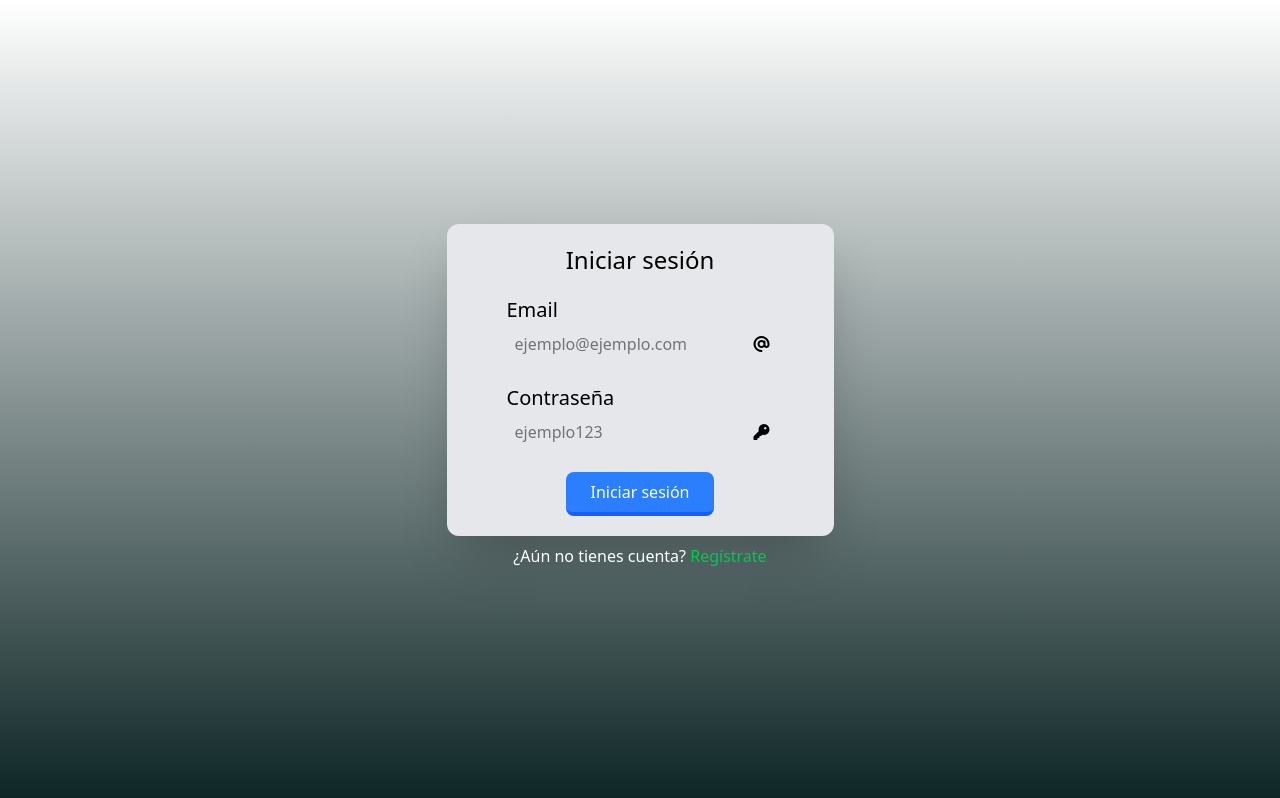
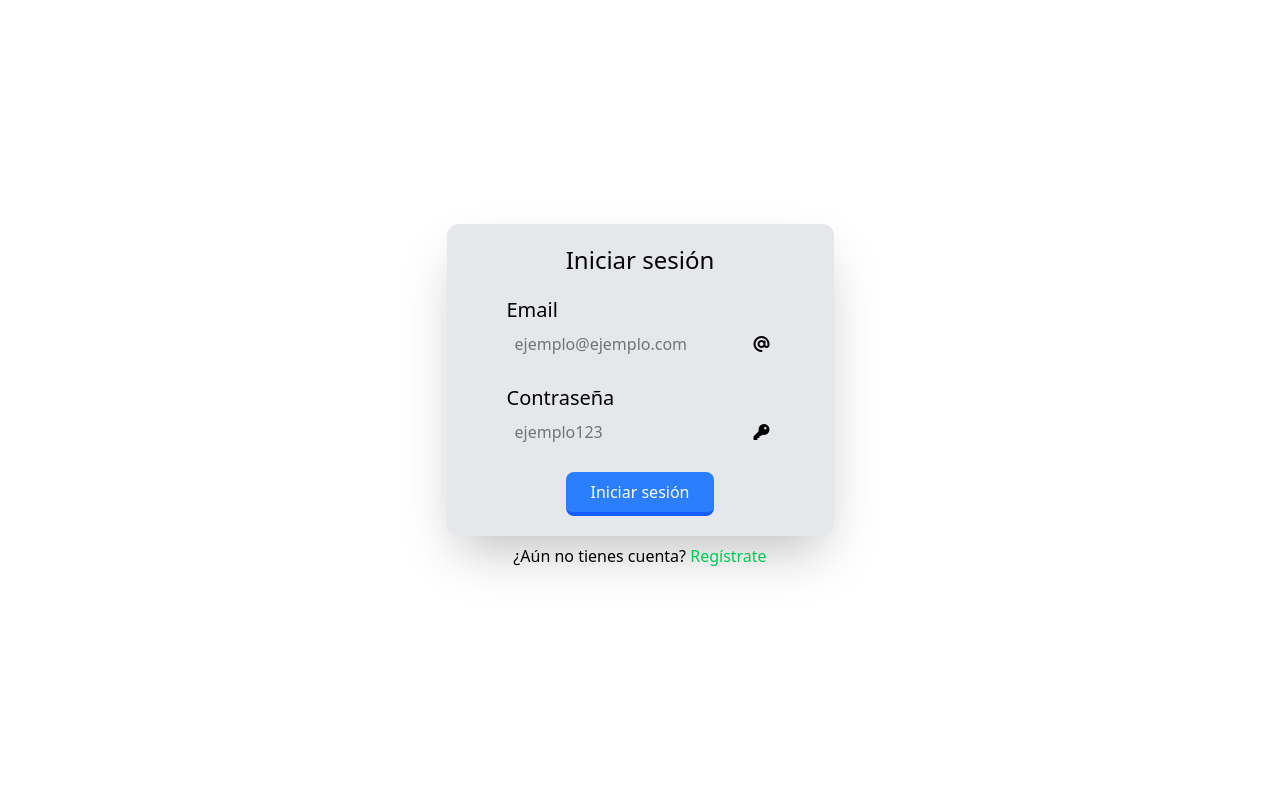
Before and after one commit to KACRalberto/ProyectoFinalDwec, a Vue app: page /auth in a window 1280 px wide. Built offline with nearby package versions, Linux system fonts and the light colour scheme; no server answers.

Commit message:
rutas vercel xd

```diff
--- a/src/App.vue
+++ b/src/App.vue
@@ -25,8 +25,12 @@ onAuthStateChanged(auth,(firebaseUser)=>{
 
 <style lang="sass" scoped>
 main
-  background: #0e2626
-  background: linear-gradient(0deg,rgba(14, 38, 38, 1) 0%, rgba(255, 255, 255, 1) 100%)
+  background-color: white
 
+header
+  position: sticky
+  top: 0
+  z-index: 9999
+  background-color: white
 
 </style>
--- a/src/views/authViewPage.vue
+++ b/src/views/authViewPage.vue
@@ -26,7 +26,7 @@
                 </div>
                 <button type="submit" class="cursor-pointer transition-all bg-blue-500 text-white px-6 py-2 rounded-lg border-blue-600 border-b-[4px] hover:brightness-110 hover:-translate-y-[1px] hover:border-b-[6px] active:border-b-[2px] active:brightness-90 active:translate-y-[2px]">Registrarse</button>
             </form>
-            <button @click="registrarse = !registrarse" class="p-2 self-center font-[500] text-white">¿Ya tienes cuenta? <span class="text-green-500">
+            <button @click="registrarse = !registrarse" class="p-2 self-center font-[500] text-black">¿Ya tienes cuenta? <span class="text-green-500">
             Inicia sesión
             </span></button>
         </div>
@@ -49,7 +49,7 @@
                 </div>
                 <button type="submit" class="cursor-pointer transition-all bg-blue-500 text-white px-6 py-2 rounded-lg border-blue-600 border-b-[4px] hover:brightness-110 hover:-translate-y-[1px] hover:border-b-[6px] active:border-b-[2px] active:brightness-90 active:translate-y-[2px]">Iniciar sesión</button>
             </form>
-            <button @click="registrarse = !registrarse" class="p-2 self-center font-[500] text-white">¿Aún no tienes cuenta? <span class="text-green-500">
+            <button @click="registrarse = !registrarse" class="p-2 self-center font-[500] text-black">¿Aún no tienes cuenta? <span class="text-green-500">
             Regístrate
             </span></button>
             <div v-if="!registrarse && verificado">
--- a/src/views/workspaceViewPage.vue
+++ b/src/views/workspaceViewPage.vue
@@ -1,12 +1,12 @@
 <template>
     <section class="w-full flex flex-col justify-center items-center p-5 h-[92vh]">
-        <h1 class="text-4xl font-[600]">Mi zona de tareas</h1>
+        <h1 class="text-4xl font-[600] mb-6">Mi zona de tareas</h1>
         <div v-if="cargando">
             <img src="https://upload.wikimedia.org/wikipedia/commons/c/c7/Loading_2.gif" alt="">
         </div>
 
         <div v-if="!cargando" class="flex flex-col items-center gap-5">
-            <div v-if="listaUserTareas != 0" class="grid grid-cols-1 gap-10 lg:grid-cols-4 items-center justify-center p-10">
+            <div v-if="listaUserTareas != 0" class="grid grid-cols-1 gap-10 lg:grid-cols-4 items-center justify-center p-10 pt-220 lg:pt-0">
                 <div v-for="(task,index) in listaUserTareas" :key="index" class="rounded-xl shadow-lg flex flex-col items-center p-3 lg:w-90 lg:h-60 bg-gray-200 ">
                 <div class="flex flex-col">
                     <div class="flex items-center gap-2">
```
Also changed, not shown: vercel.json (added).
